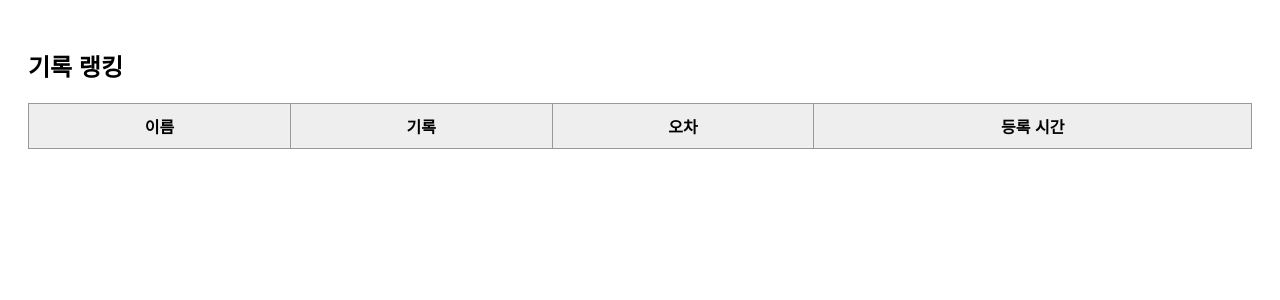
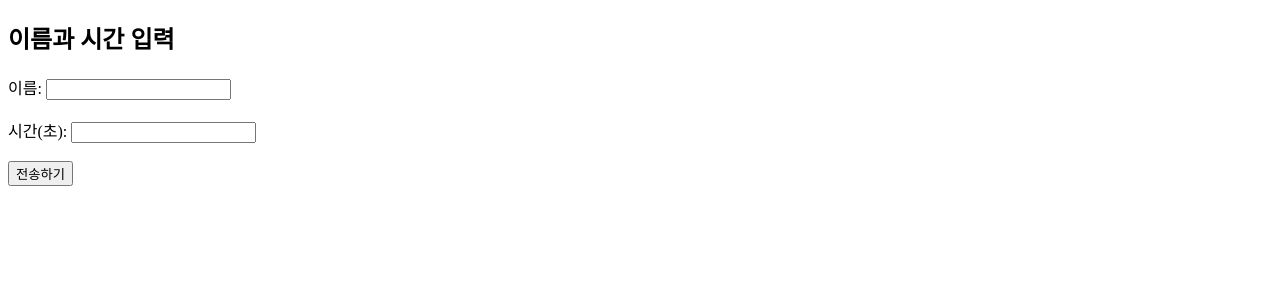
Before and after one commit to foilo0519/10sec-ranking, a Flask app: template templates/index.html in a window 1280 px wide. Shown: the top 300 px of the page. Run offline with Flask 3, Linux system fonts and the light colour scheme; the template is opened without the code that fills it, so the values that code supplies are empty.

Commit message:
Update index.html

```diff
--- a/templates/index.html
+++ b/templates/index.html
@@ -1,52 +1,40 @@
 <!DOCTYPE html>
 <html lang="ko">
 <head>
-    <meta charset="UTF-8">
-    <title>기록 랭킹</title>
-
-    <style>
-        body { font-family: Arial; padding: 20px; }
-        table { width: 100%; border-collapse: collapse; margin-top: 20px; }
-        th, td { border: 1px solid #999; padding: 10px; text-align: center; }
-        th { background: #eee; }
-    </style>
+<meta charset="UTF-8">
+<title>기록 전송</title>
 </head>
 <body>
 
-<h2>기록 랭킹</h2>
-<table>
-    <thead>
-        <tr>
-            <th>이름</th>
-            <th>기록</th>
-            <th>오차</th>
-            <th>등록 시간</th>
-        </tr>
-    </thead>
-    <tbody id="rankingBody"></tbody>
-</table>
+<h2>이름과 시간 입력</h2>
+
+<label>이름:</label>
+<input type="text" id="name"><br><br>
+
+<label>시간(초):</label>
+<input type="number" id="time"><br><br>
+
+<button onclick="sendData()">전송하기</button>
 
 <script>
-async function loadRanking() {
-    const res = await fetch("/api/ranking");
-    const data = await res.json();
+function sendData() {
+    const name = document.getElementById("name").value;
+    const time = document.getElementById("time").value;
 
-    const tbody = document.getElementById("rankingBody");
-    tbody.innerHTML = "";
-
-    data.forEach(row => {
-        const tr = document.createElement("tr");
-        tr.innerHTML = `
-            <td>${row.name}</td>
-            <td>${row.record}</td>
-            <td>${row.diff}</td>
-            <td>${row.created_at}</td>
-        `;
-        tbody.appendChild(tr);
-    });
+    fetch("https://one0sec-ranking.onrender.com/ranking", {
+        method: "POST",
+        headers: {
+            "Content-Type": "application/json"
+        },
+        body: JSON.stringify({
+            name: name,
+            time: time
+        })
+    })
+    .then(res => res.json())
+    .then(data => alert("전송 완료!"))
+    .catch(err => alert("전송 실패"));
 }
-
-loadRanking();
 </script>
 
 </body>
```
